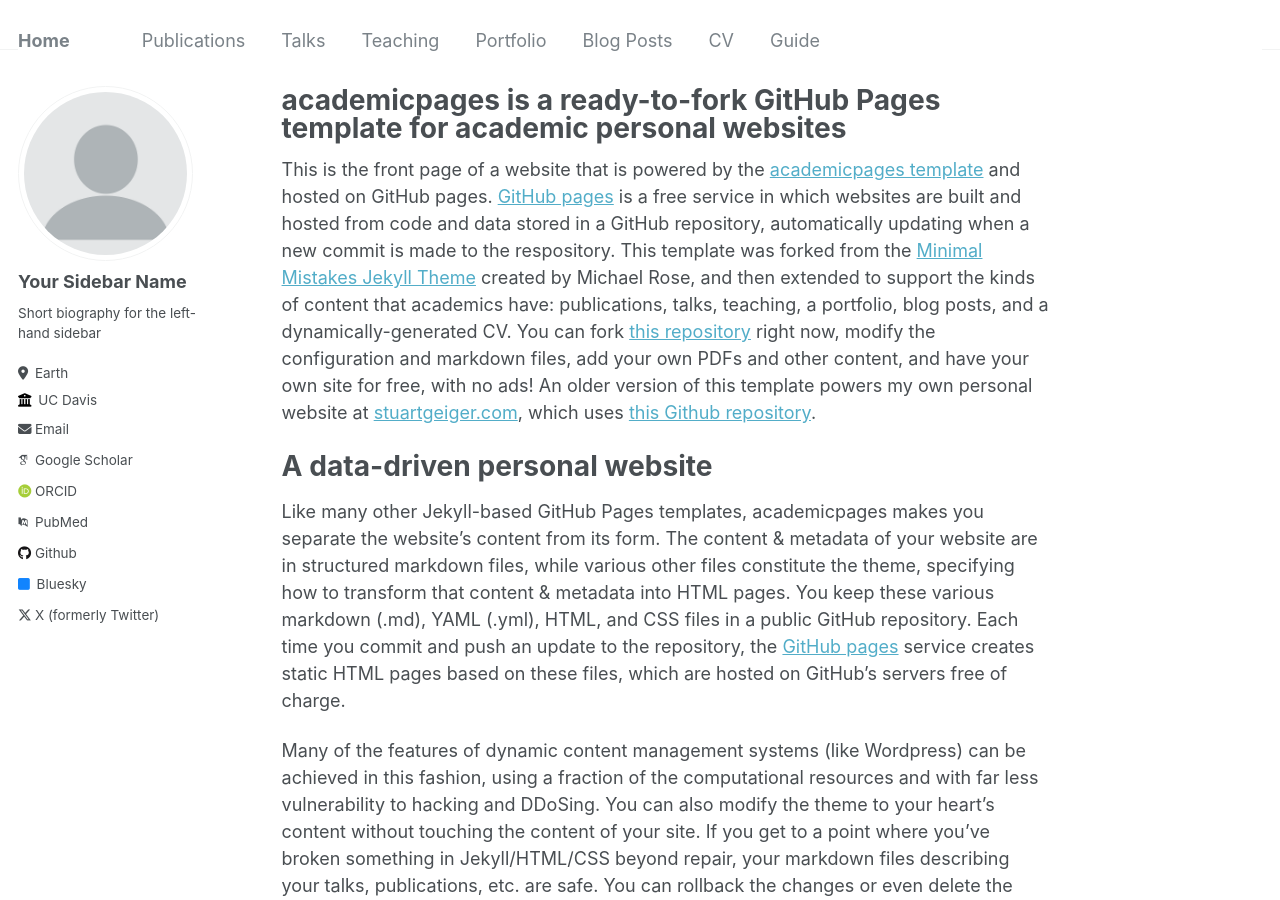
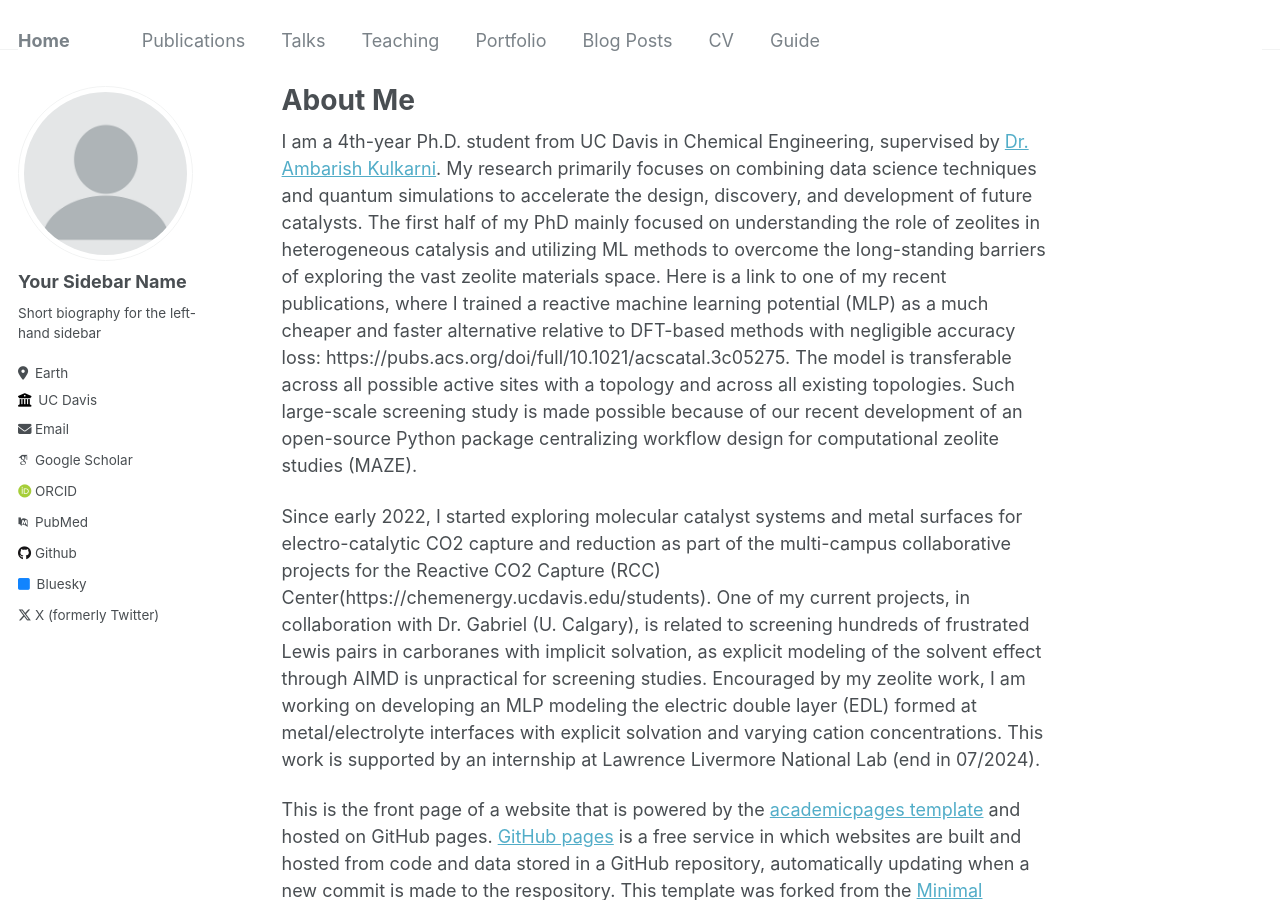
Before and after one commit to JiaweiGuo-0313/JiaweiGuo-0313.github.io, a Jekyll site: the page built from _pages/about.md, in a window 1280 px wide and 900 px high. Built offline with Jekyll 4.4.1, drawn with Linux system fonts in a browser that asks for light colours; some web fonts are replaced.

Commit message:
Update about.md

```diff
--- a/_pages/about.md
+++ b/_pages/about.md
@@ -1,11 +1,17 @@
 ---
 permalink: /
-title: "academicpages is a ready-to-fork GitHub Pages template for academic personal websites"
+title: "About Me"
 author_profile: true
 redirect_from:
   - /about/
   - /about.html
 ---
+
+I am a 4th-year Ph.D. student from UC Davis in Chemical Engineering, supervised by [Dr. Ambarish Kulkarni](https://scholar.google.com/citations?user=3_GjmYAAAAAJ&hl=en). My research primarily focuses on combining data science techniques and quantum simulations to accelerate the design, discovery, and development of future catalysts. The first half of my PhD mainly focused on understanding the role of zeolites in heterogeneous catalysis and utilizing ML methods to overcome the long-standing barriers of exploring the vast zeolite materials space. Here is a link to one of my recent publications, where I trained a reactive machine learning potential (MLP) as a much cheaper and faster alternative relative to DFT-based methods with negligible accuracy loss: https://pubs.acs.org/doi/full/10.1021/acscatal.3c05275. The model is transferable across all possible active sites with a topology and across all existing topologies. Such large-scale screening study is made possible because of our recent development of an open-source Python package centralizing workflow design for computational zeolite studies (MAZE).
+
+Since early 2022, I started exploring molecular catalyst systems and metal surfaces for electro-catalytic CO2 capture and reduction as part of the multi-campus collaborative projects for the Reactive CO2 Capture (RCC) Center(https://chemenergy.ucdavis.edu/students). One of my current projects, in collaboration with Dr. Gabriel (U. Calgary), is related to screening hundreds of frustrated Lewis pairs in carboranes with implicit solvation, as explicit modeling of the solvent effect through AIMD is unpractical for screening studies. Encouraged by my zeolite work, I am working on developing an MLP modeling the electric double layer (EDL) formed at metal/electrolyte interfaces with explicit solvation and varying cation concentrations. This work is supported by an internship at Lawrence Livermore National Lab (end in 07/2024).
+
+
 
 This is the front page of a website that is powered by the [academicpages template](https://github.com/academicpages/academicpages.github.io) and hosted on GitHub pages. [GitHub pages](https://pages.github.com) is a free service in which websites are built and hosted from code and data stored in a GitHub repository, automatically updating when a new commit is made to the respository. This template was forked from the [Minimal Mistakes Jekyll Theme](https://mmistakes.github.io/minimal-mistakes/) created by Michael Rose, and then extended to support the kinds of content that academics have: publications, talks, teaching, a portfolio, blog posts, and a dynamically-generated CV. You can fork [this repository](https://github.com/academicpages/academicpages.github.io) right now, modify the configuration and markdown files, add your own PDFs and other content, and have your own site for free, with no ads! An older version of this template powers my own personal website at [stuartgeiger.com](http://stuartgeiger.com), which uses [this Github repository](https://github.com/staeiou/staeiou.github.io).
 
```
